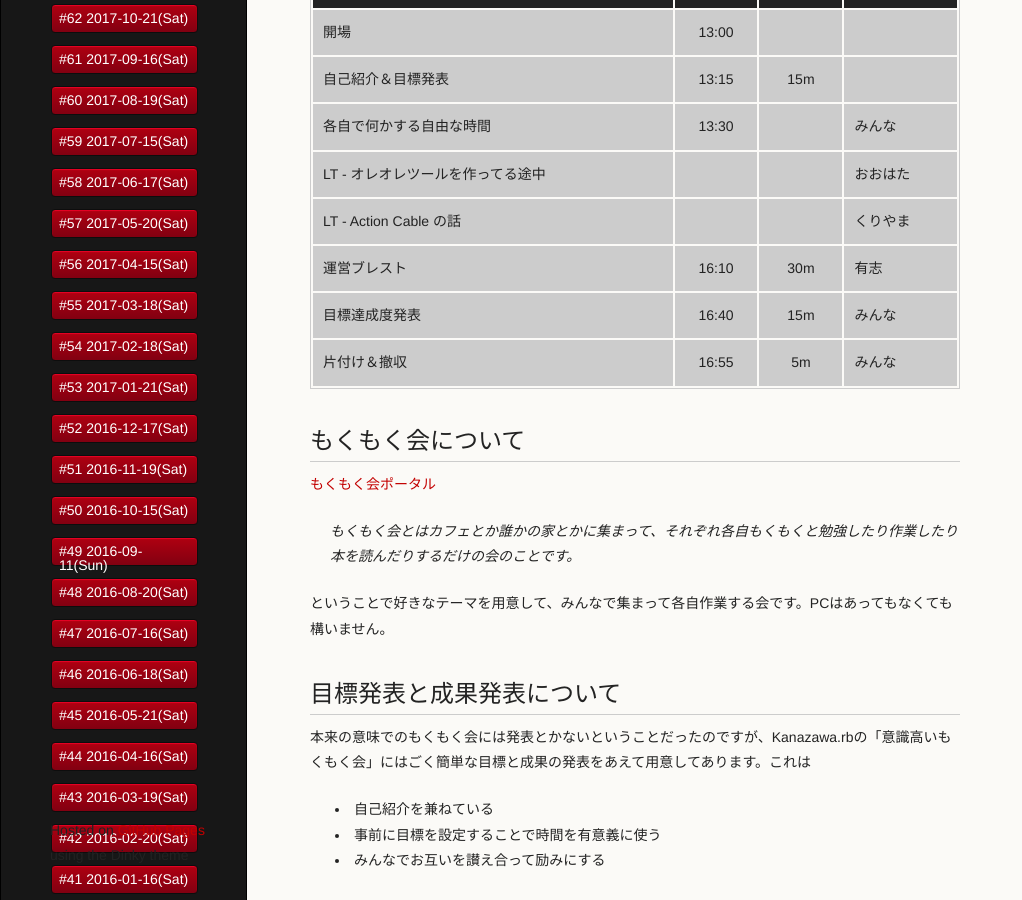
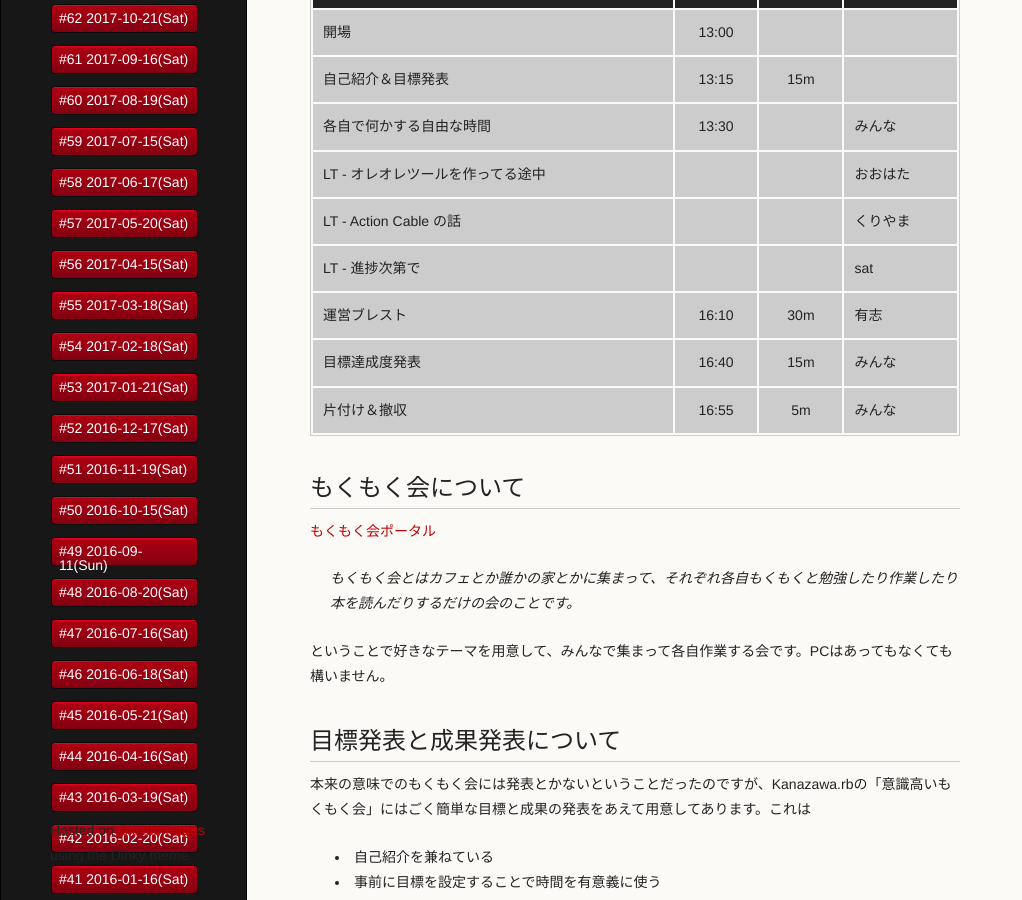
Before and after one commit to kanazawarb/meetup, a Jekyll site: the page built from 78/index.md, in a window 1280 px wide and 900 px high, scrolled down 868 px. Shown: the whole window, without its empty margins (0-1022 px from the left). Built offline with Jekyll 4.4.1, drawn with Linux system fonts in a browser that asks for light colours; a script that is not in the unit is left out.

Commit message:
update LT schedule

```diff
--- a/78/index.md
+++ b/78/index.md
@@ -49,6 +49,7 @@ Kanazawa.rbの意識高いもくもく会には以下のような特徴があり
 | 各自で何かする自由な時間          | 13:30 |      | みんな                                                  |
 | LT - オレオレツールを作ってる途中 |       |      | おおはた                                                |
 | LT - Action Cable の話            |       |      | くりやま                                                |
+| LT - 進捗次第で                   |       |      | sat                                                     |
 | 運営ブレスト                      | 16:10 | 30m  | 有志                                                    |
 | 目標達成度発表                    | 16:40 | 15m  | みんな                                                  |
 | 片付け＆撤収                      | 16:55 | 5m   | みんな                                                  |
```
